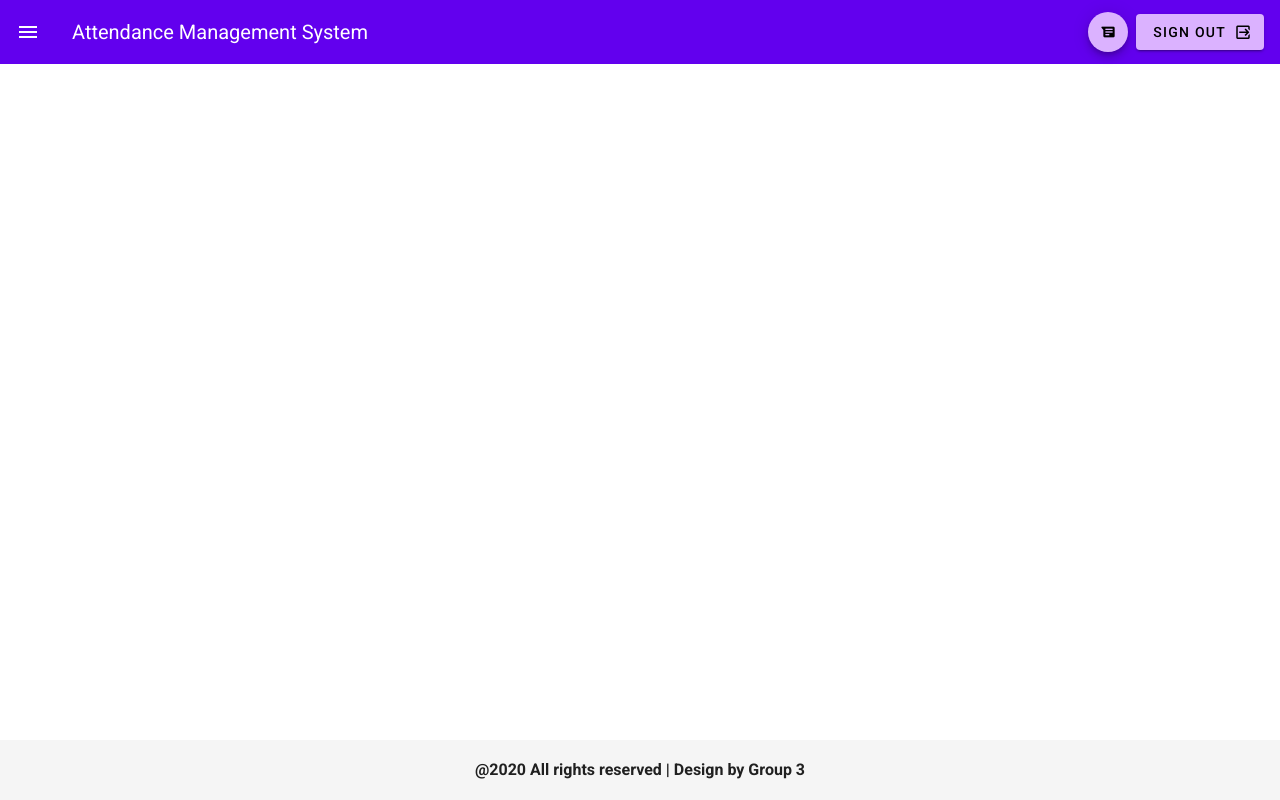
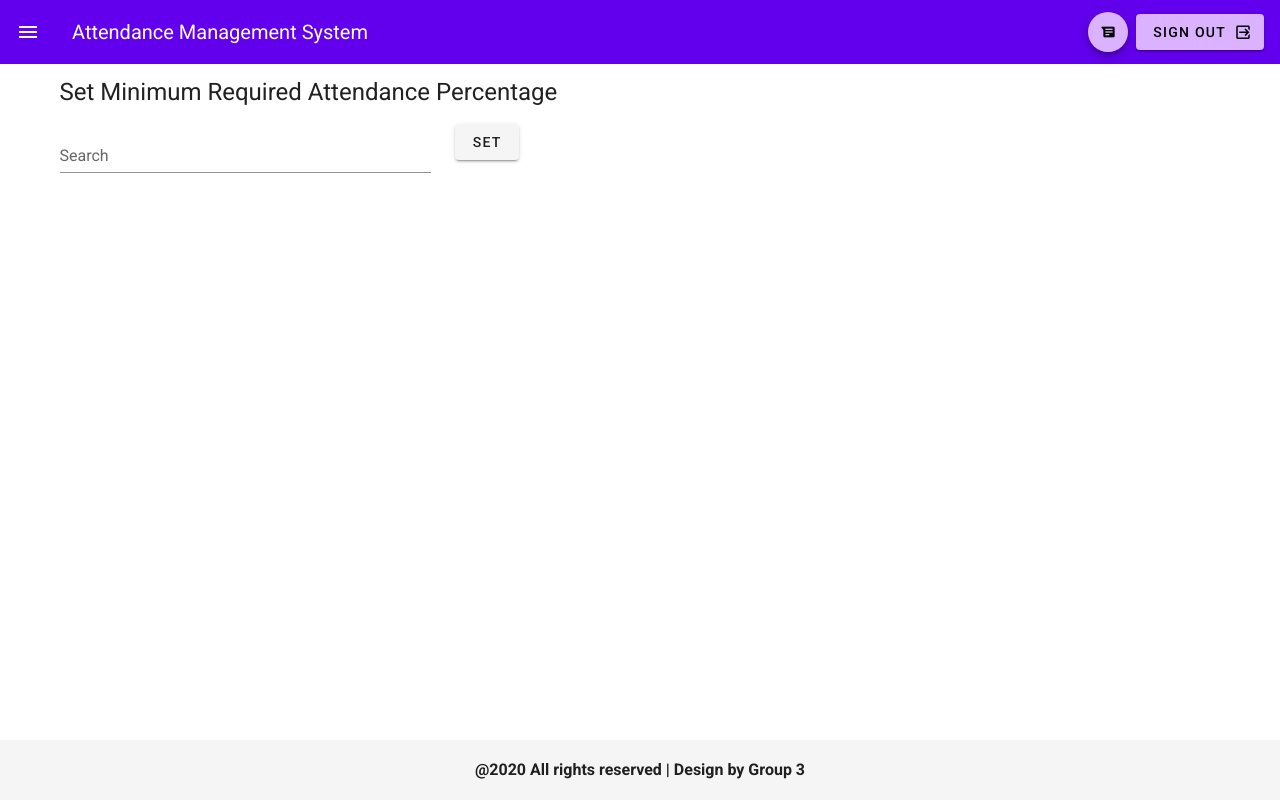
Before and after one commit to GimanthaDissanayake/attendance-management-system, a Vue app: page /SETMRAP in a window 1280 px wide. Built offline with nearby package versions, Linux system fonts and the light colour scheme.

Commit message:
Added Set MRAP

```diff
--- a/src/router.js
+++ b/src/router.js
@@ -11,6 +11,7 @@ import ViewRegisteredStudents from './views/ViewRegisteredStudents.vue'
 import ViewAlerts from "./views/ViewAlerts.vue"
 import MarkAttendance from "./views/MarkAttendance.vue"
 import RegisterUsers from "./views/RegisterUsers.vue"
+import SetMRAP from "./views/SetMRAP.vue"
 
 Vue.use(Router)
 
@@ -73,5 +74,10 @@ export default new Router({
       name: 'registerusers',
       component: RegisterUsers
     },
+    {
+      path: '/SETMRAP',
+      name: 'setmrap',
+      component: SetMRAP
+    },
   ]
 })
--- /dev/null
+++ b/src/views/SetMRAP.vue
@@ -0,0 +1,23 @@
+<template>
+  <v-container>
+    <p class='text-h5'>Set Minimum Required Attendance Percentage</p>
+     <v-row>
+      <v-col xs="12" md="4">
+        <v-text-field
+          v-model="search"
+          label="Search"
+          placeholder="Enter MRAP"
+          clearable
+          single-line
+        >
+        </v-text-field>
+      </v-col>
+      <v-col xs="12" md="4">
+        <v-btn
+        >
+          Set
+        </v-btn>
+      </v-col>
+    </v-row>
+  </v-container>
+</template>
```
